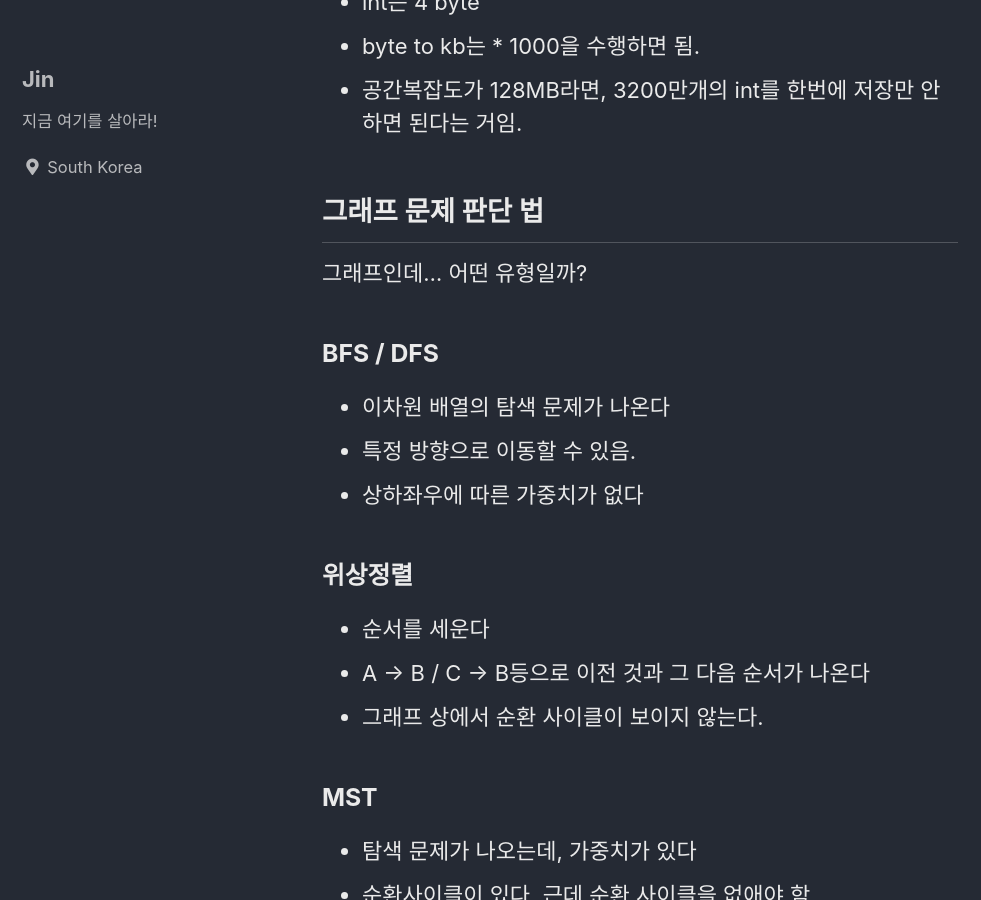
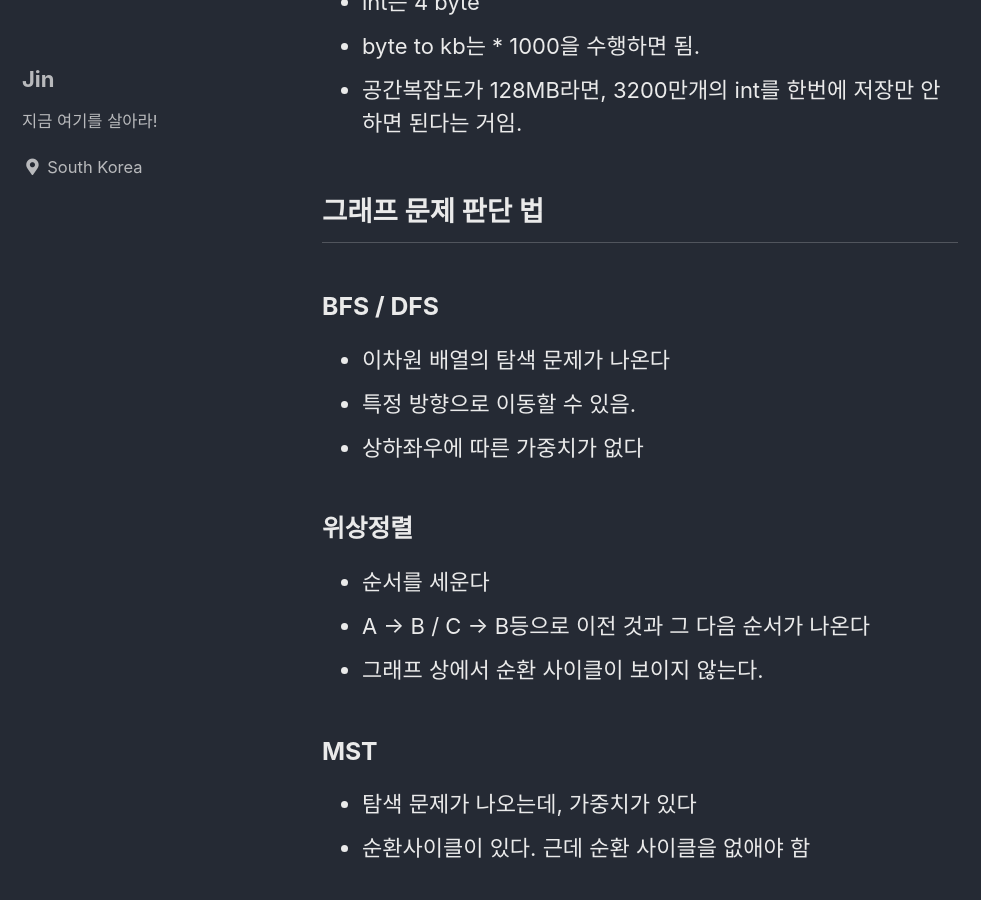
Before and after one commit to JinLee-Dev/JinLee-Dev.github.io, a Jekyll site: the page built from _posts/Algorithm/24-10-20-Problem_Solve_tips.md, in a window 1280 px wide and 900 px high, scrolled down 873 px. Shown: the whole window, without its empty margins (0-981 px from the left). Built offline with Jekyll 4.4.1, drawn with Linux system fonts in a browser that asks for light colours; cached includes are drawn as plain includes; comment, search, counter and statistics services are not loaded.

Commit message:
Update 24-10-20-Problem_Solve_tips.md

```diff
--- a/_posts/Algorithm/24-10-20-Problem_Solve_tips.md
+++ b/_posts/Algorithm/24-10-20-Problem_Solve_tips.md
@@ -23,7 +23,6 @@ comments : true
 
 
 ## 그래프 문제 판단 법
-그래프인데... 어떤 유형일까?
 
 ### BFS / DFS
 * 이차원 배열의 탐색 문제가 나온다
```
